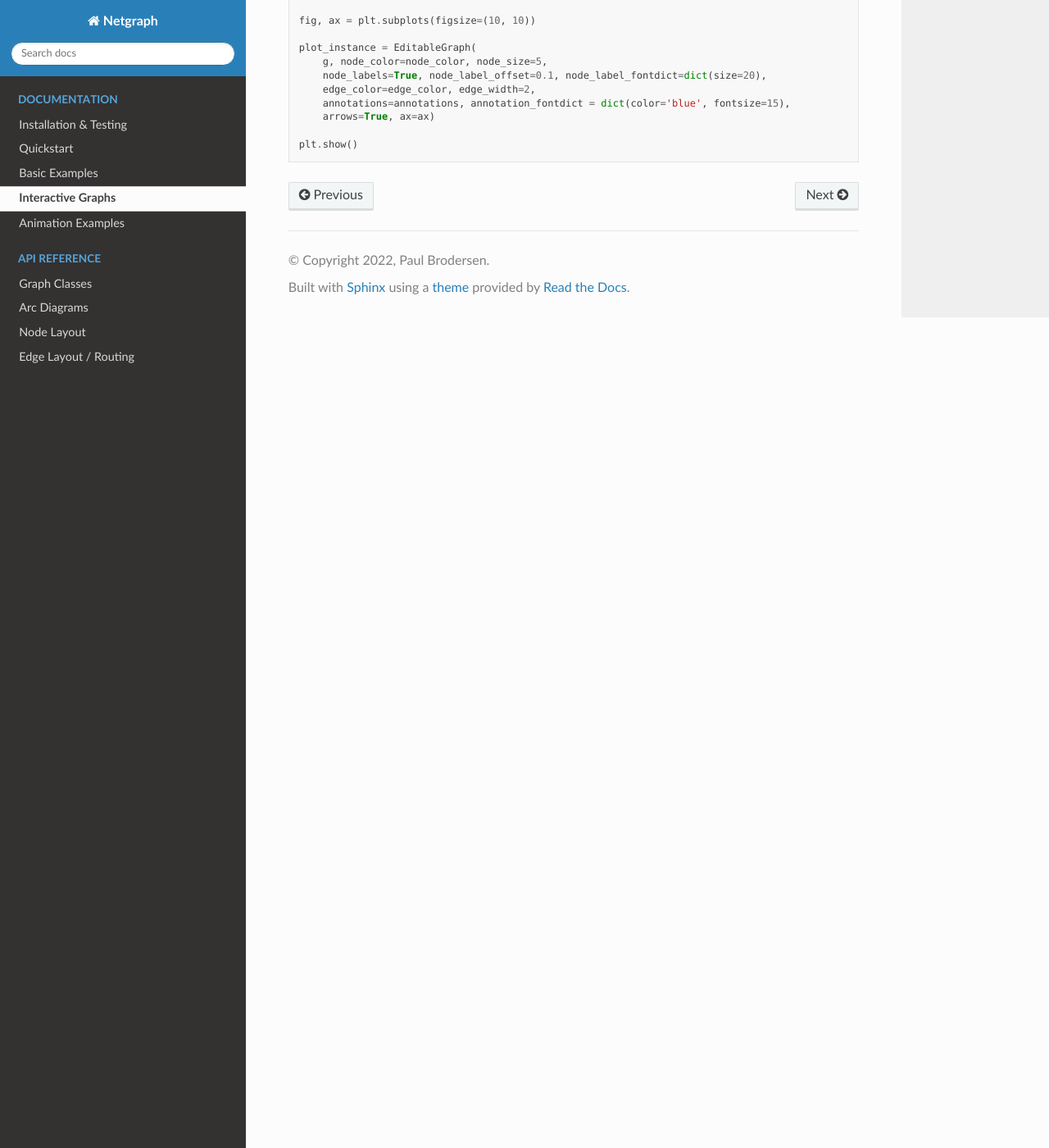
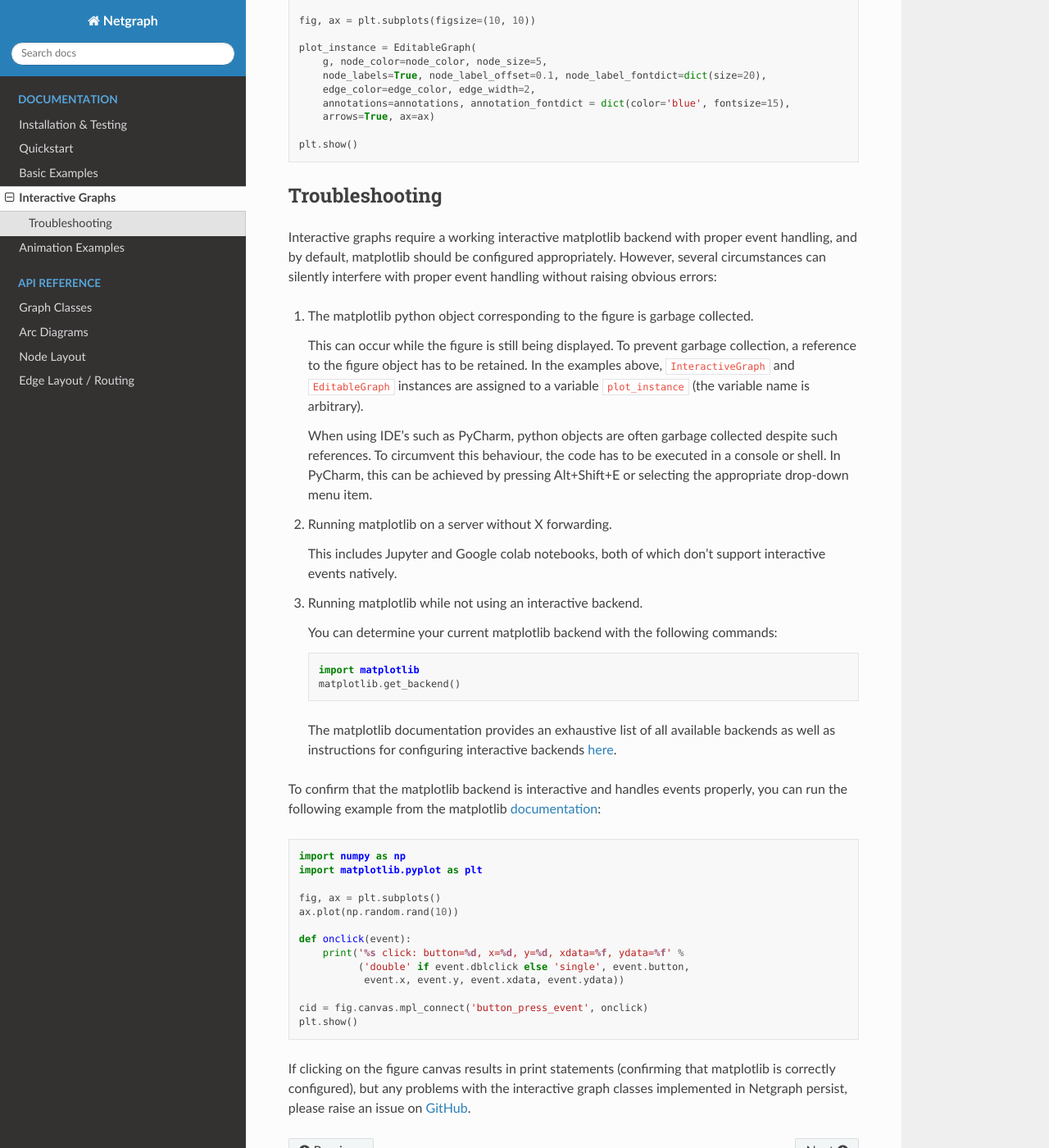
Before and after one commit to paulbrodersen/netgraph, a Sphinx documentation site: the page built from docs/source/interactivity.rst, in a window 1280 px wide and 1400 px high, scrolled down 2533 px. Shown: the whole window at 82% size. Built offline with Sphinx 7.4.7 and the Read the Docs theme 2.0.0, drawn with Linux system fonts in a browser that asks for light colours.

Commit message:
Add instructions for troubleshooting issues with interactive graph classes (issue #69)

```diff
--- a/docs/source/interactivity.rst
+++ b/docs/source/interactivity.rst
@@ -95,3 +95,58 @@ Finally, elements of the graph can be labeled and annotated. Labels remain alway
         arrows=True, ax=ax)
 
     plt.show()
+
+
+Troubleshooting
+---------------
+
+Interactive graphs require a working interactive matplotlib backend with proper event handling, and by default, matplotlib should be configured appropriately.
+However, several circumstances can silently interfere with proper event handling without raising obvious errors:
+
+1. The matplotlib python object corresponding to the figure is garbage collected.
+
+   This can occur while the figure is still being displayed. To prevent garbage collection, a reference to the figure object has to be retained.
+   In the examples above, :code:`InteractiveGraph` and :code:`EditableGraph` instances are assigned to a variable :code:`plot_instance` (the variable name is arbitrary).
+
+   When using IDE's such as PyCharm, python objects are often garbage collected despite such references. To circumvent this behaviour, the code has to be executed in a console or shell. In PyCharm, this can be achieved by pressing Alt+Shift+E or selecting the appropriate drop-down menu item.
+
+2. Running matplotlib on a server without X forwarding.
+
+   This includes Jupyter and Google colab notebooks, both of which don't support interactive events natively.
+
+3. Running matplotlib while not using an interactive backend.
+
+   You can determine your current matplotlib backend with the following commands:
+
+   .. code::
+
+      import matplotlib
+      matplotlib.get_backend()
+
+   The matplotlib documentation provides an exhaustive list of all available backends as well as instructions for configuring interactive backends here_.
+
+   .. _here: https://matplotlib.org/stable/users/explain/backends.html
+
+To confirm that the matplotlib backend is interactive and handles events properly, you can run the following example from the matplotlib documentation_:
+
+.. _documentation: https://matplotlib.org/stable/users/explain/event_handling.html
+
+.. code::
+
+   import numpy as np
+   import matplotlib.pyplot as plt
+
+   fig, ax = plt.subplots()
+   ax.plot(np.random.rand(10))
+
+   def onclick(event):
+       print('%s click: button=%d, x=%d, y=%d, xdata=%f, ydata=%f' %
+             ('double' if event.dblclick else 'single', event.button,
+              event.x, event.y, event.xdata, event.ydata))
+
+   cid = fig.canvas.mpl_connect('button_press_event', onclick)
+   plt.show()
+
+If clicking on the figure canvas results in print statements (confirming that matplotlib is correctly configured), but any problems with the interactive graph classes implemented in Netgraph persist, please raise an issue on GitHub_.
+
+.. _GitHub: https://github.com/paulbrodersen/netgraph/issues
```
